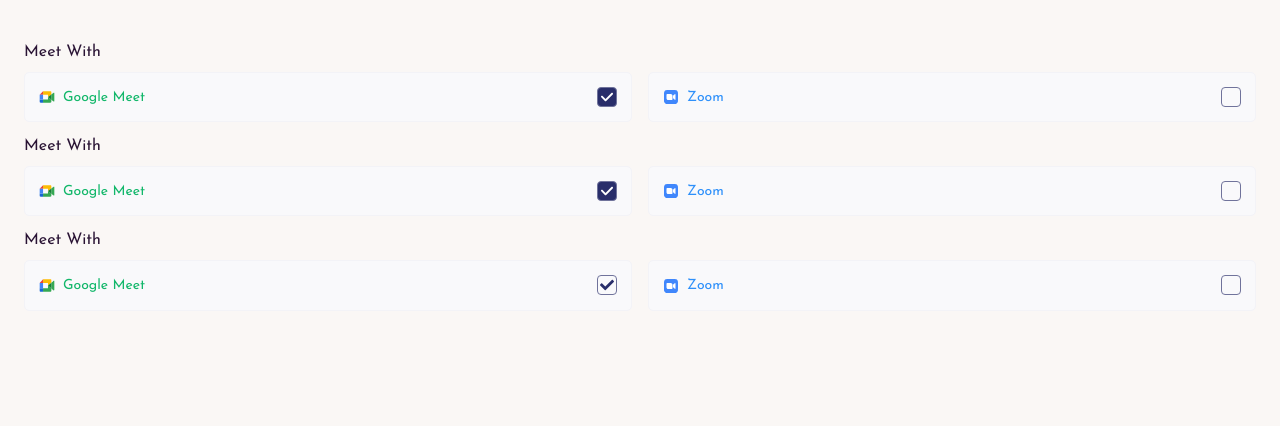
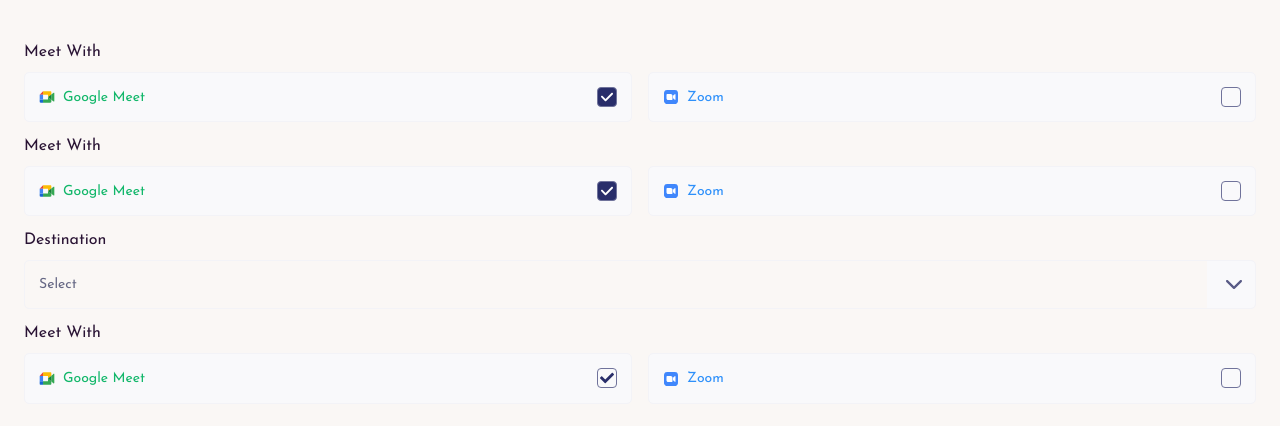
Before and after one commit to khalidccnu/bank-acc-open-form, a React (Vite) app: page /bank-acc-open-form/inputs in a window 1280 px wide. Shown: the top 426 px of the page. Built offline with nearby package versions, Linux system fonts and the light colour scheme.

Commit message:
select input added

```diff
--- a/src/components/Inputs.jsx
+++ b/src/components/Inputs.jsx
@@ -67,6 +67,16 @@ const Inputs = () => {
             </label>
           </div>
         </div>
+        <div className="destination">
+          <label htmlFor="destination">Destination</label>
+          <select name="destination">
+            <option selected disabled value="">
+              Select
+            </option>
+            <option value="dhaka">Dhaka</option>
+            <option value="kolkata">Kolkata</option>
+          </select>
+        </div>
 
         {/* Manual Customization */}
         <div className="meet_with_mc">
--- a/src/index.css
+++ b/src/index.css
@@ -3,7 +3,7 @@
 @tailwind utilities;
 
 /* Default Customization */
-.meet_with_dc {
+.meet_with_dc, .destination {
   display: flex;
   flex-direction: column;
   gap: 0.5rem;
@@ -81,6 +81,41 @@
     grid-template-columns: repeat(2, minmax(0, 1fr));
     gap: 1rem;
   }
+}
+
+.destination select {
+  appearance: none;
+  outline: 0;
+  padding: 0.875rem;
+  border: 1px solid #f3f3f7;
+  border-radius: 0.3125rem;
+  color: #666885;
+  background: url('/images/icons/arrow_down.svg') no-repeat right 0.8rem center / 1rem,
+  linear-gradient(to left, #f9f9fb 3rem, transparent 3rem);
+  font-size: 0.875rem;
+  font-weight: 400;
+  line-height: normal;
+  cursor: pointer;
+}
+
+.destination select::placeholder {
+  color: #666885;
+  font-size: 0.875rem;
+  font-weight: 400;
+  line-height: normal;
+}
+
+.destination select:focus {
+  outline: none;
+}
+
+.destination select::-ms-expand {
+  display: none;
+}
+
+.destination select option {
+  color: inherit;
+  background-color: #fff;
 }
 
 /* Manual Customization */
```
Also changed, not shown: public/images/icons/arrow_down.svg (added).
